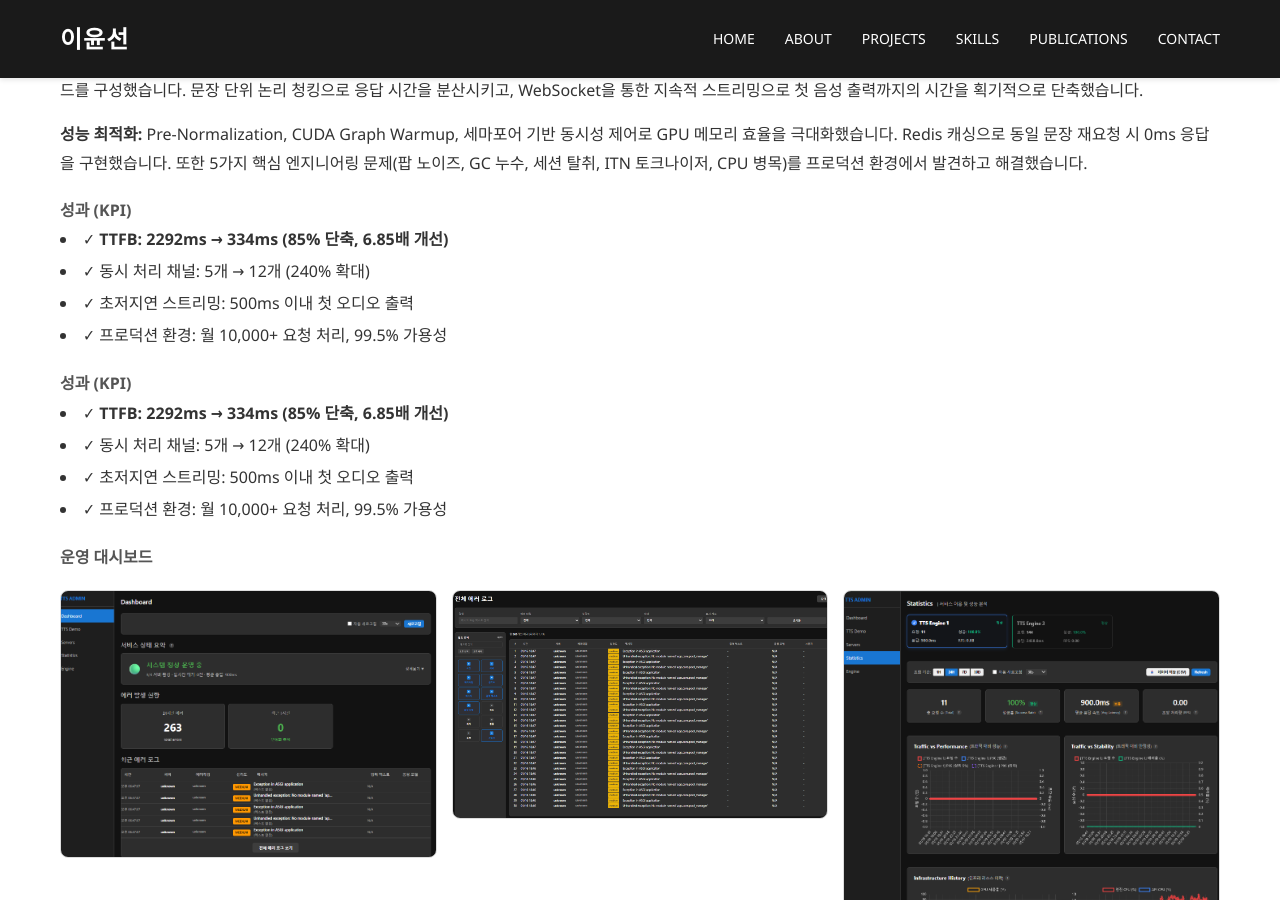
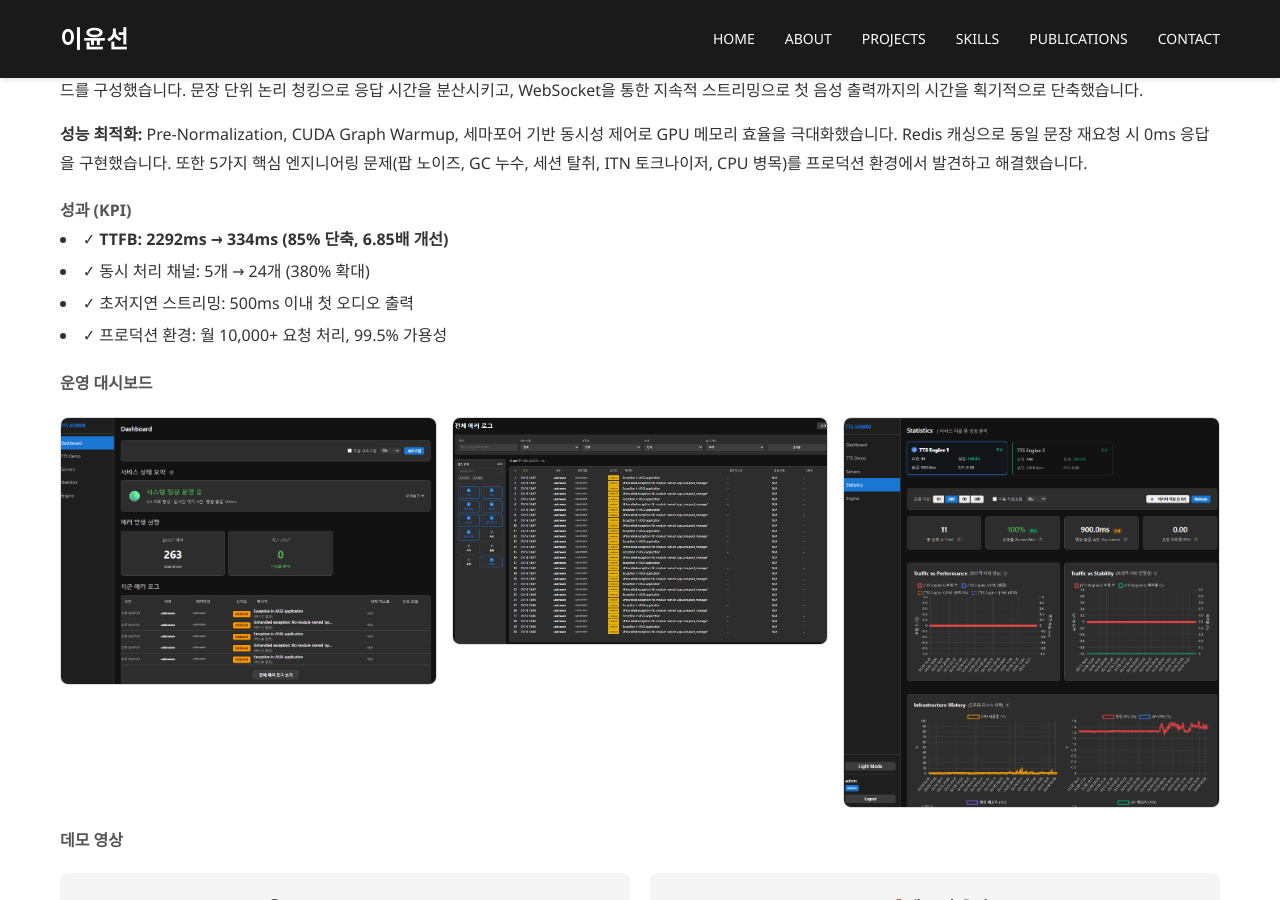
Before and after one commit to ckc5800/ckc5800.github.io, a Jekyll site: the page built from projects.html, in a window 1280 px wide and 900 px high, scrolled down 447 px. Built offline with Jekyll 4.4.1, drawn with Linux system fonts in a browser that asks for light colours.

Commit message:
Fix: Update Qwen3-TTS KPI (24 channels, 380% increase), remove GPA info

```diff
--- a/about.html
+++ b/about.html
@@ -39,7 +39,7 @@ title: About
 
     <h3>학력</h3>
     <ul style="list-style-position: inside; line-height: 2;">
-        <li><strong>석사:</strong> 인하대학교 컴퓨터공학 (2021.08, GPA 3.7/4.0)</li>
+        <li><strong>석사:</strong> 인하대학교 컴퓨터공학 (2021.08)</li>
         <li><strong>학사:</strong> 한남대학교 컴퓨터공학</li>
     </ul>
 </div>
--- a/projects.html
+++ b/projects.html
@@ -20,15 +20,7 @@ title: Projects
     <h4 style="margin-top: 20px; color: #555;">성과 (KPI)</h4>
     <ul style="list-style-position: inside; line-height: 2;">
         <li>✓ <strong>TTFB: 2292ms → 334ms (85% 단축, 6.85배 개선)</strong></li>
-        <li>✓ 동시 처리 채널: 5개 → 12개 (240% 확대)</li>
-        <li>✓ 초저지연 스트리밍: 500ms 이내 첫 오디오 출력</li>
-        <li>✓ 프로덕션 환경: 월 10,000+ 요청 처리, 99.5% 가용성</li>
-    </ul>
-
-    <h4 style="margin-top: 20px; color: #555;">성과 (KPI)</h4>
-    <ul style="list-style-position: inside; line-height: 2;">
-        <li>✓ <strong>TTFB: 2292ms → 334ms (85% 단축, 6.85배 개선)</strong></li>
-        <li>✓ 동시 처리 채널: 5개 → 12개 (240% 확대)</li>
+        <li>✓ 동시 처리 채널: 5개 → 24개 (380% 확대)</li>
         <li>✓ 초저지연 스트리밍: 500ms 이내 첫 오디오 출력</li>
         <li>✓ 프로덕션 환경: 월 10,000+ 요청 처리, 99.5% 가용성</li>
     </ul>
```
